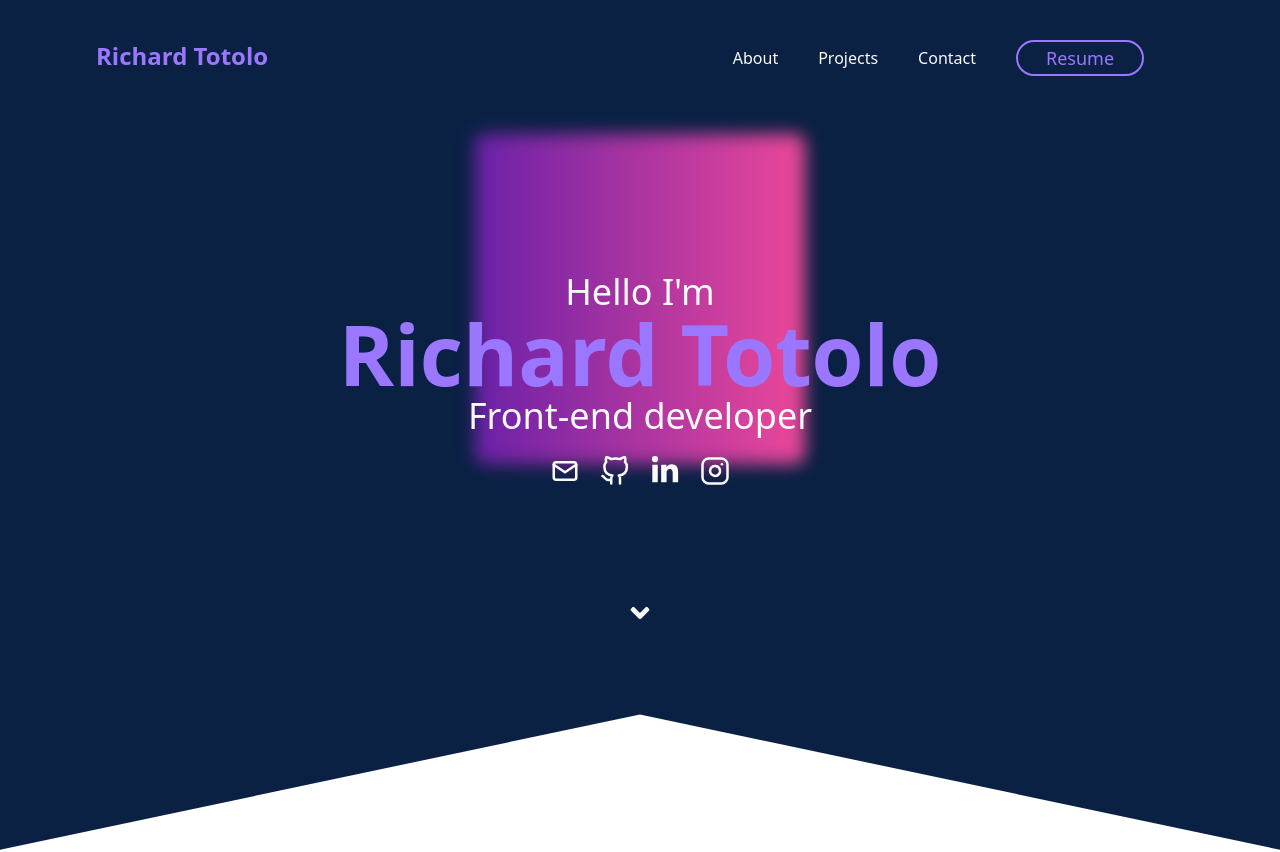
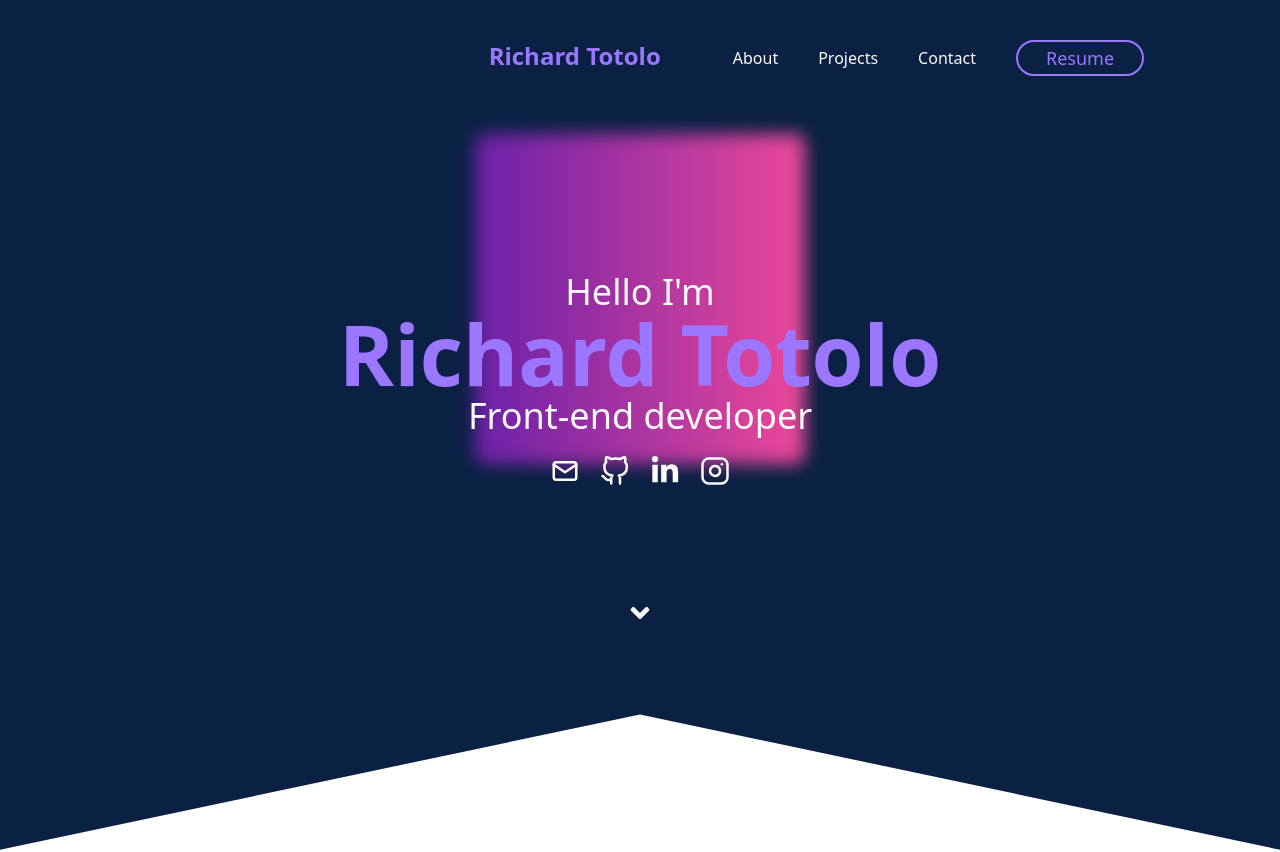
Before and after one commit to souzatotolo/portfolio-frontend, a Next.js app: page / in a window 1280 px wide. Shown: the top 852 px of the page. Built offline with nearby package versions, Linux system fonts and the light colour scheme.

Commit message:
header fixes

```diff
--- a/src/components/Header.js
+++ b/src/components/Header.js
@@ -2,8 +2,10 @@ import React from 'react';
 
 export const Header = () => {
   return (
-    <div className="flex justify-between mx-24 my-2 h-8">
-      <h1 className="text-[#9b77ff] text-2xl font-bold">Richard Totolo</h1>
+    <div className="flex items-start justify-end md:mx-24 md:my-2 h-8">
+      <h1 className="text-[#9b77ff] text-xl mr-8 md:text-2xl font-bold">
+        Richard Totolo
+      </h1>
       <nav className="md:flex gap-10 hidden px-10 items-center flex-wrap">
         <a className="text-zinc-50  z-30" href="">
           About
--- a/src/components/styles.css
+++ b/src/components/styles.css
@@ -25,7 +25,7 @@
   -ms-user-select: none;
   cursor: pointer;
   position: absolute;
-  top: 30px;
+  top: 40px;
   left: 20px;
   border-radius: 50%;
   filter:invert();
```
